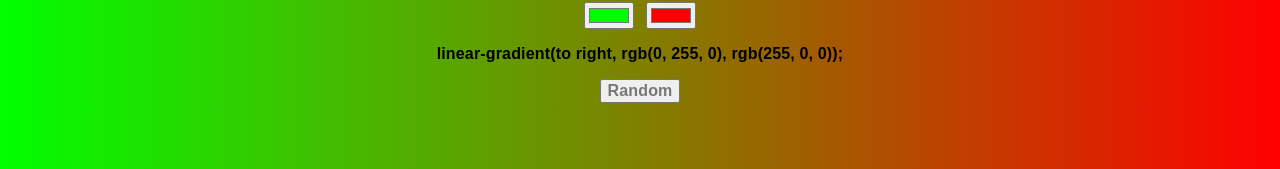
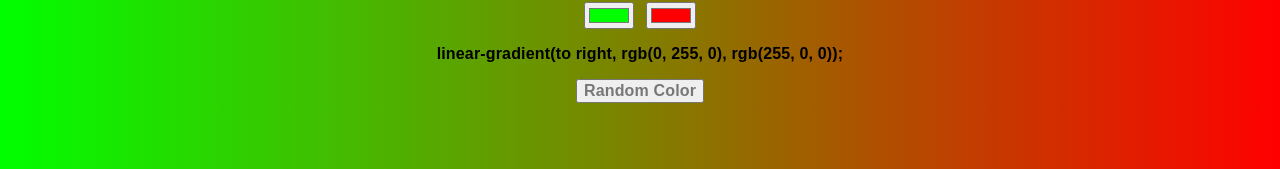
Before and after one commit to Chanda-L/background-generator, a website: page index.html in a window 1280 px wide. Shown: the part 250-419 px from the top of the page. Drawn offline with Linux system fonts and the light colour scheme.

Commit message:
New Button

```diff
--- a/index.html
+++ b/index.html
@@ -10,7 +10,7 @@
         <input class="color1"type="color" name="color1" value="#00ff00">
         <input class="color2" type="color" name="color2" value="#ff0000">
         <h3></h3>
-        <button>Random</button>
+        <button>Random Color</button>
 
         <script src="main.js"></script>
     </body>
```
Also changed, not shown: package.json (added, +19 -0 lines).
